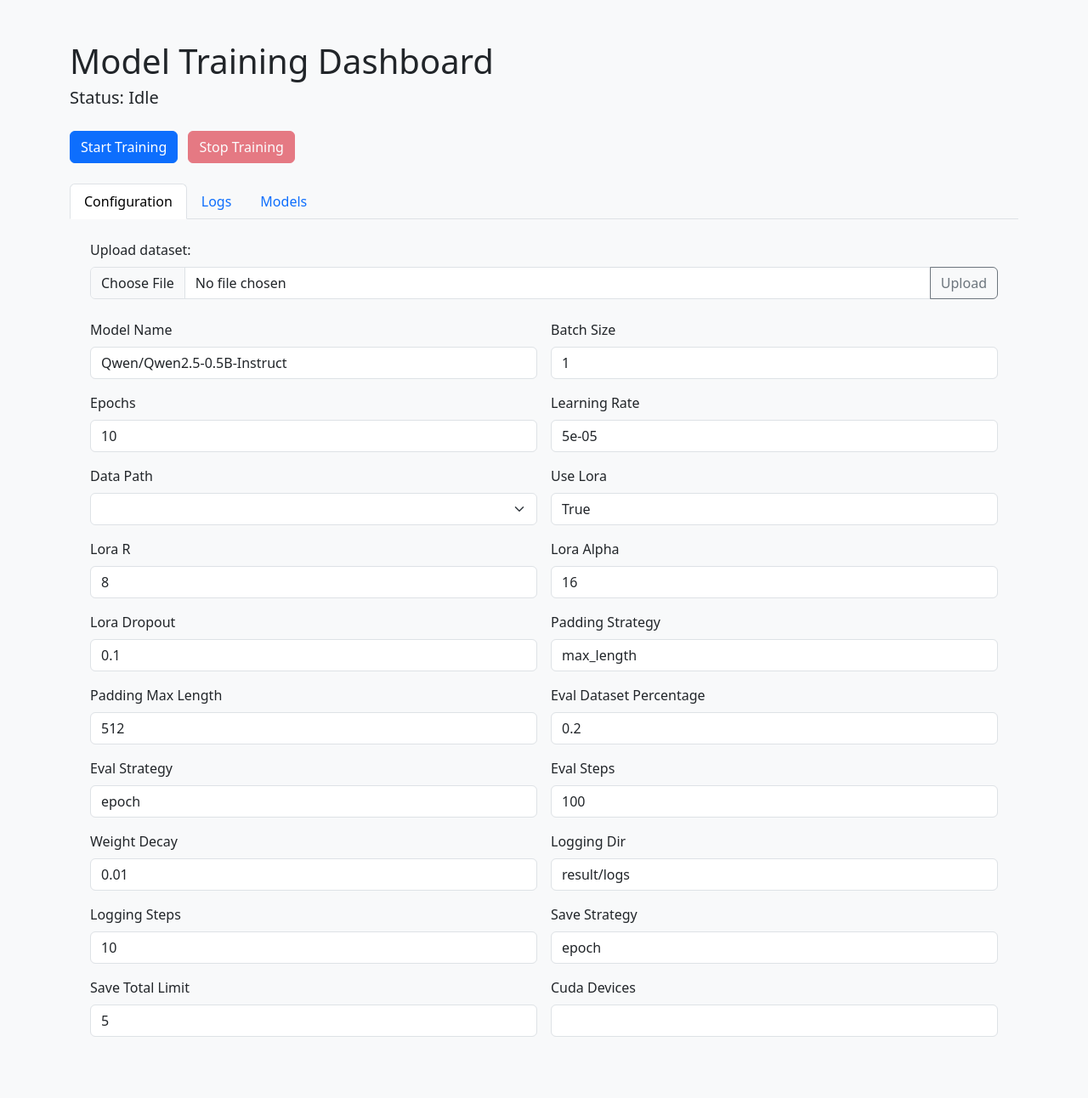
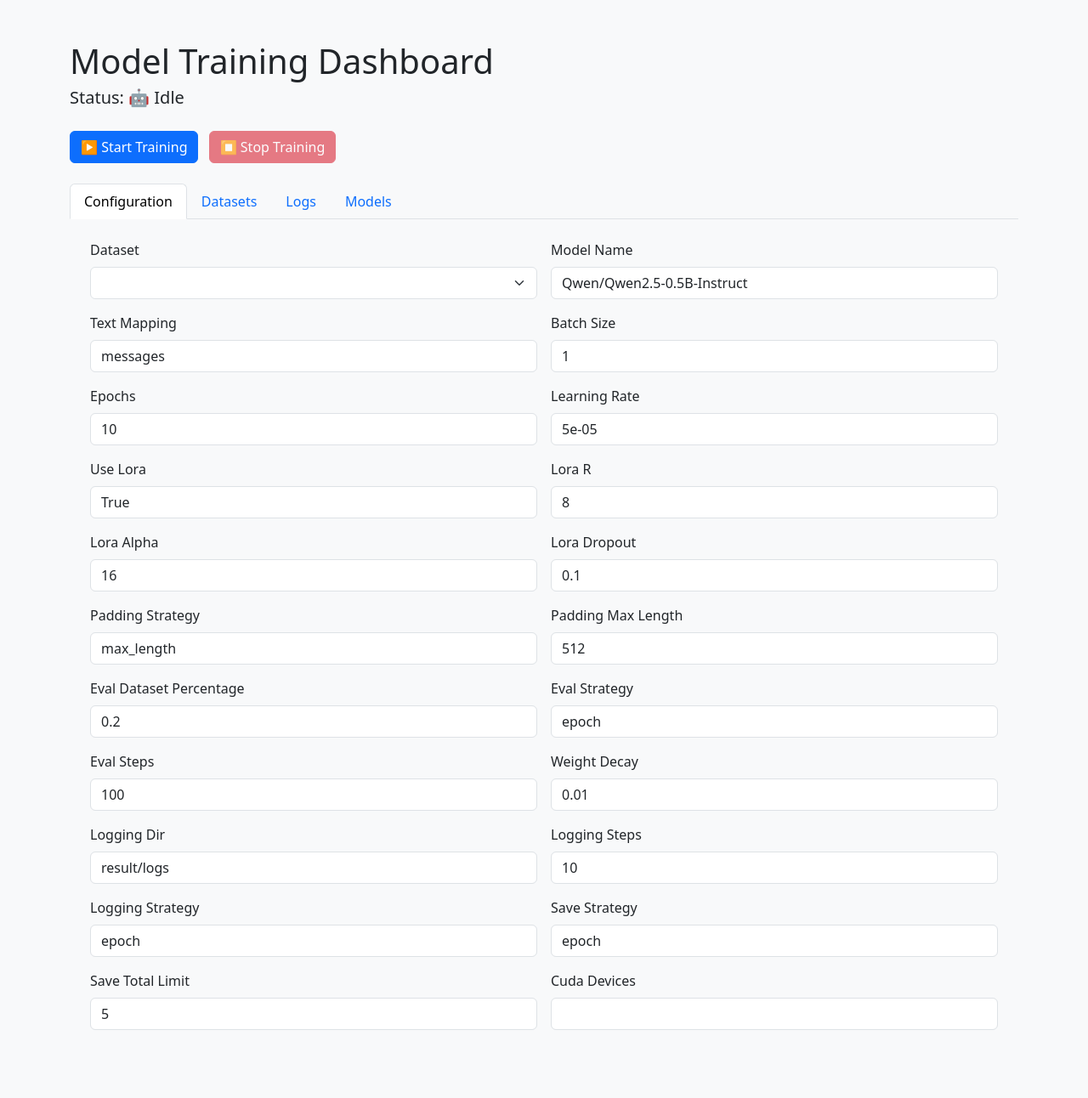
Before and after one commit to zirenxiao/LLM-WebTrainer, a Flask app: page / in a window 1280 px wide. Shown: the whole page at 85% size. After the commit the page ends 1212 px from the top, so only its background shows below. Run offline with Flask 3, Linux system fonts and the light colour scheme; lists and menus that the app fills with data are empty; parts of the project's set-up code (start-up, migrations or seed data) failed here and were passed over.

Commit message:
v0.2
fixed no log after stopping; add upload dataset; add view models.

```diff
--- a/app.py
+++ b/app.py
@@ -6,7 +6,7 @@ import re
 import time
 from flask import (
     Flask, request, render_template,
-    jsonify, Response, redirect, url_for
+    jsonify, Response, redirect, url_for, flash
 )
 from werkzeug.utils import secure_filename
 from transformers import (
@@ -19,6 +19,7 @@ import torch
 from multiprocessing import Process
 
 app = Flask(__name__)
+app.secret_key = os.environ.get("SECRET_KEY", "supersecretkey")
 
 # ensure folders exist
 os.makedirs("datasets", exist_ok=True)
@@ -26,14 +27,14 @@ os.makedirs("logs", exist_ok=True)
 OUTPUT_DIR = "result"
 os.makedirs(OUTPUT_DIR, exist_ok=True)
 
-# --- Default config (OUTPUT_DIR fixed) ---
 available_devices = [f"cuda:{i}" for i in range(torch.cuda.device_count())]
 default_config = {
-    "MODEL_NAME": "Qwen/Qwen2.5-0.5B-Instruct",
-    "BATCH_SIZE": 1,
-    "EPOCHS": 10,
-    "LEARNING_RATE": 5e-5,
-    "DATA_PATH": "",  # will set to first existing dataset if any
+    "model_name": "Qwen/Qwen2.5-0.5B-Instruct",
+    "text_mapping": "messages",
+    "batch_size": 1,
+    "epochs": 10,
+    "learning_rate": 5e-5,
+    "DATA_PATH": "",  # set below based on selection
     "use_lora": True,
     "lora_r": 8,
     "lora_alpha": 16,
@@ -46,18 +47,18 @@ default_config = {
     "weight_decay": 0.01,
     "logging_dir": f"{OUTPUT_DIR}/logs",
     "logging_steps": 10,
+    "logging_strategy": "epoch",
     "save_strategy": "epoch",
     "save_total_limit": 5,
     "cuda_devices": ",".join(available_devices),
 }
 config = default_config.copy()
 
-# If there's at least one file, default DATA_PATH
+# Pre-set DATA_PATH to first dataset if exists
 datasets_list = sorted(os.listdir("datasets"))
 if datasets_list:
     config["DATA_PATH"] = os.path.join("datasets", datasets_list[0])
 
-# --- Log & status files ---
 LOG_FILE    = os.path.join("logs", "flask_logs.txt")
 STATUS_FILE = os.path.join("logs", "status.json")
 open(LOG_FILE,    "a").close()
@@ -84,7 +85,7 @@ def train_model():
         def flush(self): pass
     sys.stdout = Logger(); sys.stderr = Logger()
 
-    write_status("Training in progress...")
+    write_status("🚀 Training in progress...")
     try:
         write_log("=== Training started ===\n")
 
@@ -94,12 +95,12 @@ def train_model():
 
         write_log("Initializing tokenizer & model...\n")
         kwargs = {}
-        if "gemma" in config["MODEL_NAME"]:
+        if "gemma" in config["model_name"]:
             kwargs["attn_implementation"] = "eager"
         if len(config["cuda_devices"].split(",")) > 1:
             kwargs["device_map"] = "auto"
-        tokenizer = AutoTokenizer.from_pretrained(config["MODEL_NAME"], **kwargs)
-        model     = AutoModelForCausalLM.from_pretrained(config["MODEL_NAME"], **kwargs)
+        tokenizer = AutoTokenizer.from_pretrained(config["model_name"], **kwargs)
+        model     = AutoModelForCausalLM.from_pretrained(config["model_name"], **kwargs)
         write_log("Model ready.\n")
 
         if config["use_lora"]:
@@ -116,7 +117,7 @@ def train_model():
         write_log("Tokenizing...\n")
         def tok(ex):
             inp = tokenizer(
-                json.dumps(ex["messages"]),
+                json.dumps(ex[config["text_mapping"]]),
                 padding=config["padding_strategy"],
                 truncation=True,
                 max_length=config["padding_max_length"]
@@ -133,13 +134,14 @@ def train_model():
         args = TrainingArguments(
             output_dir=OUTPUT_DIR,
             eval_strategy=config["eval_strategy"],
-            learning_rate=config["LEARNING_RATE"],
-            per_device_train_batch_size=config["BATCH_SIZE"],
-            per_device_eval_batch_size=config["BATCH_SIZE"],
-            num_train_epochs=config["EPOCHS"],
+            learning_rate=config["learning_rate"],
+            per_device_train_batch_size=config["batch_size"],
+            per_device_eval_batch_size=config["batch_size"],
+            num_train_epochs=config["epochs"],
             weight_decay=config["weight_decay"],
             logging_dir=config["logging_dir"],
             logging_steps=config["logging_steps"],
+            logging_strategy=config["logging_strategy"],
             save_strategy=config["save_strategy"],
             save_total_limit=config["save_total_limit"],
         )
@@ -158,17 +160,16 @@ def train_model():
 
         results = trainer.evaluate()
         write_log(f"=== Training completed: {results} ===\n")
-        write_status("Completed")
+        write_status("✅ Completed")
     except Exception as e:
-        write_log(f"ERROR: {e}\n")
-        write_status("Failed")
+        write_log(f"❌ ERROR: {e}\n")
+        write_status("❌ Failed")
     finally:
         sys.stdout = original_stdout
         sys.stderr = original_stderr
 
 @app.route("/", methods=["GET"])
 def index():
-    # refresh datasets & models
     datasets = sorted(os.listdir("datasets"))
     models   = sorted(
         d for d in os.listdir(OUTPUT_DIR)
@@ -188,52 +189,71 @@ def upload_dataset():
     if file and file.filename:
         fname = secure_filename(file.filename)
         file.save(os.path.join("datasets", fname))
+        flash(f"✅ Dataset uploaded: {fname}")
+    else:
+        flash("❌ No file selected for upload.")
+    return redirect(url_for("index"))
+
+@app.route("/delete_dataset", methods=["POST"])
+def delete_dataset():
+    name = request.form.get("dataset_name")
+    path = os.path.join("datasets", name)
+    if name and os.path.exists(path):
+        os.remove(path)
+        flash(f"🗑️ Dataset deleted: {name}")
+    else:
+        flash(f"❌ Could not find dataset: {name}")
     return redirect(url_for("index"))
 
 @app.route("/train", methods=["POST"])
 def train():
-    # update config from form
+    # update config from form (except DATA_PATH text field)
     for k in config:
+        if k == "DATA_PATH":
+            continue
         if k in request.form and request.form[k]:
             v = request.form[k]
-            try:    config[k] = int(v)
-            except:
-                try:    config[k] = float(v)
-                except: config[k] = v
+            try:
+                config[k] = int(v)
+            except ValueError:
+                try:
+                    config[k] = float(v)
+                except ValueError:
+                    config[k] = v
 
-    # ensure DATA_PATH uses selected dataset
-    if "DATA_PATH" in request.form:
-        config["DATA_PATH"] = request.form["DATA_PATH"]
+    # set DATA_PATH based on dropdown
+    selected = request.form.get("dataset")
+    if selected:
+        config["DATA_PATH"] = os.path.join("datasets", selected)
 
-    # start training
     global training_process
-    if training_process and training_process.is_alive():
-        return jsonify(status="Already running"), 400
+    if 'training_process' in globals() and training_process.is_alive():
+        return jsonify(status="❌ Already running"), 400
 
     open(LOG_FILE, "w").close()
-    write_status("Queued")
+    write_status("⏳ Queued")
 
     training_process = Process(target=train_model)
     training_process.start()
-    return jsonify(status="Training started")
+    return jsonify(status="🚀 Training started")
 
 @app.route("/stop", methods=["POST"])
 def stop():
     global training_process
-    if training_process and training_process.is_alive():
+    if 'training_process' in globals() and training_process.is_alive():
         training_process.terminate()
-        write_status("Stopped")
-        return jsonify(status="Force killed"), 200
-    return jsonify(status="No active training"), 400
+        write_status("⏹️ Stopped")
+        return jsonify(status="⏹️ Force killed"), 200
+    return jsonify(status="❌ No active training"), 400
 
 @app.route("/clear_logs", methods=["POST"])
 def clear_logs():
     open(LOG_FILE, "w").close()
-    return jsonify(status="Logs cleared")
+    return jsonify(status="🧹 Logs cleared")
 
 @app.route("/status")
 def status():
-    st = "Idle"
+    st = "🤖 Idle"
     try:
         st = json.load(open(STATUS_FILE)).get("status", st)
     except:
@@ -243,11 +263,25 @@ def status():
 @app.route("/logs")
 def logs():
     def generate():
+        # ensure file exists
         open(LOG_FILE, "a").close()
-        with open(LOG_FILE) as f:
+
+        with open(LOG_FILE, "r") as f:
+            # send any existing lines
+
             for line in f:
                 yield f"data: {line.rstrip()}\n\n"
+                # now tail, but reset on truncation
+
             while True:
+                # if file was truncated, rewind
+                try:
+                    if f.tell() > os.path.getsize(LOG_FILE):
+                        f.seek(0)
+                except FileNotFoundError:
+                    # in case file was removed, recreate & rewind
+                    open(LOG_FILE, "a").close()
+                    f.seek(0)
                 line = f.readline()
                 if line:
                     yield f"data: {line.rstrip()}\n\n"
--- a/templates/index.html
+++ b/templates/index.html
@@ -1,9 +1,9 @@
-<!-- index.html -->
+<!-- templates/index.html -->
 <!DOCTYPE html>
 <html lang="en">
 <head>
   <meta charset="UTF-8">
-  <meta name="viewport" content="width=device-width, initial-scale=1">
+  <meta name="viewport" content="width=device-width,initial-scale=1">
   <title>Training Dashboard</title>
   <link
     href="https://cdn.jsdelivr.net/npm/bootstrap@5.3.0/dist/css/bootstrap.min.css"
@@ -14,105 +14,58 @@
   <div class="container py-5">
     <h1 class="mb-1">Model Training Dashboard</h1>
     <p class="lead mb-4">
-      Status: <strong id="status">Idle</strong>
+      Status: <strong id="status">🤖 Idle</strong>
     </p>
+
+    {% with messages = get_flashed_messages() %}
+      {% if messages %}
+        {% for msg in messages %}
+          <div class="alert alert-info alert-dismissible fade show" role="alert">
+            {{ msg }}
+            <button type="button" class="btn-close" data-bs-dismiss="alert"></button>
+          </div>
+        {% endfor %}
+      {% endif %}
+    {% endwith %}
+
     <div class="mb-4">
-      <button class="btn btn-primary me-2" id="start-btn">Start Training</button>
-      <button class="btn btn-danger" id="stop-btn" disabled>Stop Training</button>
+      <button class="btn btn-primary me-2" id="start-btn">▶️ Start Training</button>
+      <button class="btn btn-danger" id="stop-btn" disabled>⏹️ Stop Training</button>
     </div>
 
-    <!-- tabs -->
     <ul class="nav nav-tabs" id="mainTab" role="tablist">
-      <li class="nav-item" role="presentation">
-        <button
-          class="nav-link active"
-          id="config-tab"
-          data-bs-toggle="tab"
-          data-bs-target="#config"
-          type="button"
-          role="tab"
-        >Configuration</button>
+      <li class="nav-item">
+        <button class="nav-link active" id="config-tab" data-bs-toggle="tab" data-bs-target="#config">Configuration</button>
       </li>
-      <li class="nav-item" role="presentation">
-        <button
-          class="nav-link"
-          id="logs-tab"
-          data-bs-toggle="tab"
-          data-bs-target="#logs-pane"
-          type="button"
-          role="tab"
-        >Logs</button>
+      <li class="nav-item">
+        <button class="nav-link" id="datasets-tab" data-bs-toggle="tab" data-bs-target="#datasets-pane">Datasets</button>
       </li>
-      <li class="nav-item" role="presentation">
-        <button
-          class="nav-link"
-          id="models-tab"
-          data-bs-toggle="tab"
-          data-bs-target="#models-pane"
-          type="button"
-          role="tab"
-        >Models</button>
+      <li class="nav-item">
+        <button class="nav-link" id="logs-tab" data-bs-toggle="tab" data-bs-target="#logs-pane">Logs</button>
+      </li>
+      <li class="nav-item">
+        <button class="nav-link" id="models-tab" data-bs-toggle="tab" data-bs-target="#models-pane">Models</button>
       </li>
     </ul>
 
     <div class="tab-content" id="mainTabContent">
-      <!-- Config -->
-      <div
-        class="tab-pane fade show active p-4"
-        id="config"
-        role="tabpanel"
-      >
-        <!-- upload form -->
-        <form
-          action="/upload_dataset"
-          method="POST"
-          enctype="multipart/form-data"
-          class="mb-4"
-        >
-          <label class="form-label">Upload dataset:</label>
-          <div class="input-group">
-            <input
-              type="file"
-              name="dataset_file"
-              class="form-control"
-            >
-            <button class="btn btn-outline-secondary" type="submit">
-              Upload
-            </button>
-          </div>
-        </form>
-
+      <!-- Configuration -->
+      <div class="tab-pane fade show active p-4" id="config">
         <form id="config-form" class="row g-3">
-          {% for key, value in config.items() %}
-            {% if key == 'DATA_PATH' %}
+          <!-- Dataset selector -->
           <div class="col-md-6">
-                <label
-                  for="{{ key }}"
-                  class="form-label text-capitalize"
-                >
-                  {{ key.lower().replace('_',' ').capitalize() }}
-                </label>
-                <select
-                  class="form-select"
-                  id="{{ key }}"
-                  name="{{ key }}"
-                >
+            <label for="dataset" class="form-label">Dataset</label>
+            <select class="form-select" id="dataset" name="dataset">
               {% for ds in datasets %}
-                    <option
-                      value="datasets/{{ ds }}"
-                      {% if value.endswith(ds) %}selected{% endif %}
-                    >
+                <option value="{{ ds }}" {% if config.DATA_PATH.endswith(ds) %}selected{% endif %}>
                   {{ ds }}
                 </option>
               {% endfor %}
             </select>
           </div>
-            {% else %}
+          {% for key, value in config.items() if key != 'DATA_PATH' %}
             <div class="col-md-6">
-                <label
-                  for="{{ key }}"
-                  class="form-label text-capitalize"
-                >
+              <label for="{{ key }}" class="form-label text-capitalize">
                 {{ key.lower().replace('_',' ').capitalize() }}
               </label>
               <input
@@ -123,36 +76,51 @@
                 value="{{ value }}"
               >
             </div>
-            {% endif %}
           {% endfor %}
         </form>
       </div>
 
+      <!-- Datasets -->
+      <div class="tab-pane fade p-4" id="datasets-pane">
+        <h5>Upload New Dataset</h5>
+        <form action="{{ url_for('upload_dataset') }}" method="POST" enctype="multipart/form-data" class="mb-4">
+          <div class="input-group">
+            <input type="file" name="dataset_file" class="form-control">
+            <button class="btn btn-outline-secondary" type="submit">📤 Upload</button>
+          </div>
+        </form>
+
+        <h5>Existing Datasets</h5>
+        <ul class="list-group">
+          {% if datasets %}
+            {% for ds in datasets %}
+              <li class="list-group-item d-flex justify-content-between align-items-center">
+                {{ ds }}
+                <form action="{{ url_for('delete_dataset') }}" method="POST" style="margin:0;">
+                  <input type="hidden" name="dataset_name" value="{{ ds }}">
+                  <button type="submit" class="btn btn-sm btn-danger" onclick="return confirm('Delete dataset {{ ds }}?');">
+                    🗑️ Delete
+                  </button>
+                </form>
+              </li>
+            {% endfor %}
+          {% else %}
+            <li class="list-group-item text-muted">No datasets found</li>
+          {% endif %}
+        </ul>
+      </div>
+
       <!-- Logs -->
-      <div
-        class="tab-pane fade p-4"
-        id="logs-pane"
-        role="tabpanel"
-      >
+      <div class="tab-pane fade p-4" id="logs-pane">
         <div class="d-flex justify-content-between mb-2">
           <h5>Logs</h5>
-          <button class="btn btn-sm btn-secondary" id="clear-logs-btn">
-            Clear Logs
-          </button>
+          <button class="btn btn-sm btn-secondary" id="clear-logs-btn">🧹 Clear Logs</button>
         </div>
-        <pre
-          id="logs"
-          class="border p-3 bg-white"
-          style="height:400px; overflow-y:scroll;"
-        ></pre>
+        <pre id="logs" class="border p-3 bg-white" style="height:400px; overflow-y:scroll;"></pre>
       </div>
 
       <!-- Models -->
-      <div
-        class="tab-pane fade p-4"
-        id="models-pane"
-        role="tabpanel"
-      >
+      <div class="tab-pane fade p-4" id="models-pane">
         <h5>Existing Models in <code>result/</code></h5>
         <ul class="list-group">
           {% if models %}
@@ -167,9 +135,7 @@
     </div>
   </div>
 
-  <script
-    src="https://cdn.jsdelivr.net/npm/bootstrap@5.3.0/dist/js/bootstrap.bundle.min.js"
-  ></script>
+  <script src="https://cdn.jsdelivr.net/npm/bootstrap@5.3.0/dist/js/bootstrap.bundle.min.js"></script>
   <script>
     const startBtn     = document.getElementById('start-btn');
     const stopBtn      = document.getElementById('stop-btn');
@@ -183,7 +149,7 @@
       const res = await fetch('/status');
       const { status } = await res.json();
       statusEl.textContent = status;
-      const running = status.includes('in progress') || status==='Queued';
+      const running = status.includes('in progress') || status.includes('⏳');
       startBtn.disabled = running;
       stopBtn.disabled  = !running;
     }
@@ -200,19 +166,14 @@
 
     document.addEventListener('DOMContentLoaded', () => {
       fetchStatus();
-      document
-        .getElementById('logs-tab')
-        .addEventListener('shown.bs.tab', openLogsStream);
+      document.getElementById('logs-tab').addEventListener('shown.bs.tab', openLogsStream);
     });
 
     startBtn.addEventListener('click', async () => {
       startBtn.disabled = true;
       stopBtn.disabled  = false;
-      statusEl.textContent = 'Starting...';
-      await fetch('/train', {
-        method: 'POST',
-        body: new FormData(form)
-      });
+      statusEl.textContent = '🚀 Starting...';
+      await fetch('/train', { method: 'POST', body: new FormData(form) });
       fetchStatus();
     });
 
```
Lines whose indentation alone changed are shown as unchanged.
